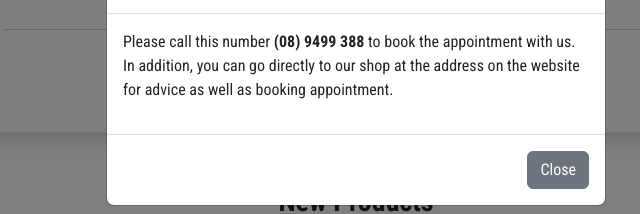
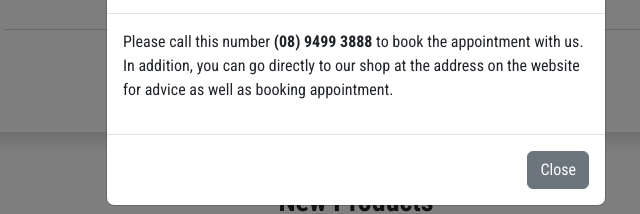
Before and after one commit to han1772000/GentleNail, a plain HTML site: page index.html in a window 1280 px wide. Both pictures are taken after a click on the button "Call now to book". Shown: the part 4446-4660 px from the top of the page, 284-924 px from the left. Drawn offline with nearby package versions, Linux system fonts and the light colour scheme.

Commit message:
Update index.html

```diff
--- a/index.html
+++ b/index.html
@@ -250,7 +250,7 @@
                 <h1 class="modal-title fs-5" id="exampleModalLabel">Call now to book</h1>
               </div>
               <div class="modal-body">
-                <p>Please call this number <strong>(08) 9499 388</strong> to book the appointment with us. In addition, you can go directly to our shop at the address on the website for advice as well as booking appointment.</p>
+                <p>Please call this number <strong>(08) 9499 3888</strong> to book the appointment with us. In addition, you can go directly to our shop at the address on the website for advice as well as booking appointment.</p>
               </div>
               <div class="modal-footer">
                 <button type="button" class="btn btn-secondary" data-bs-dismiss="modal">Close</button>
```
